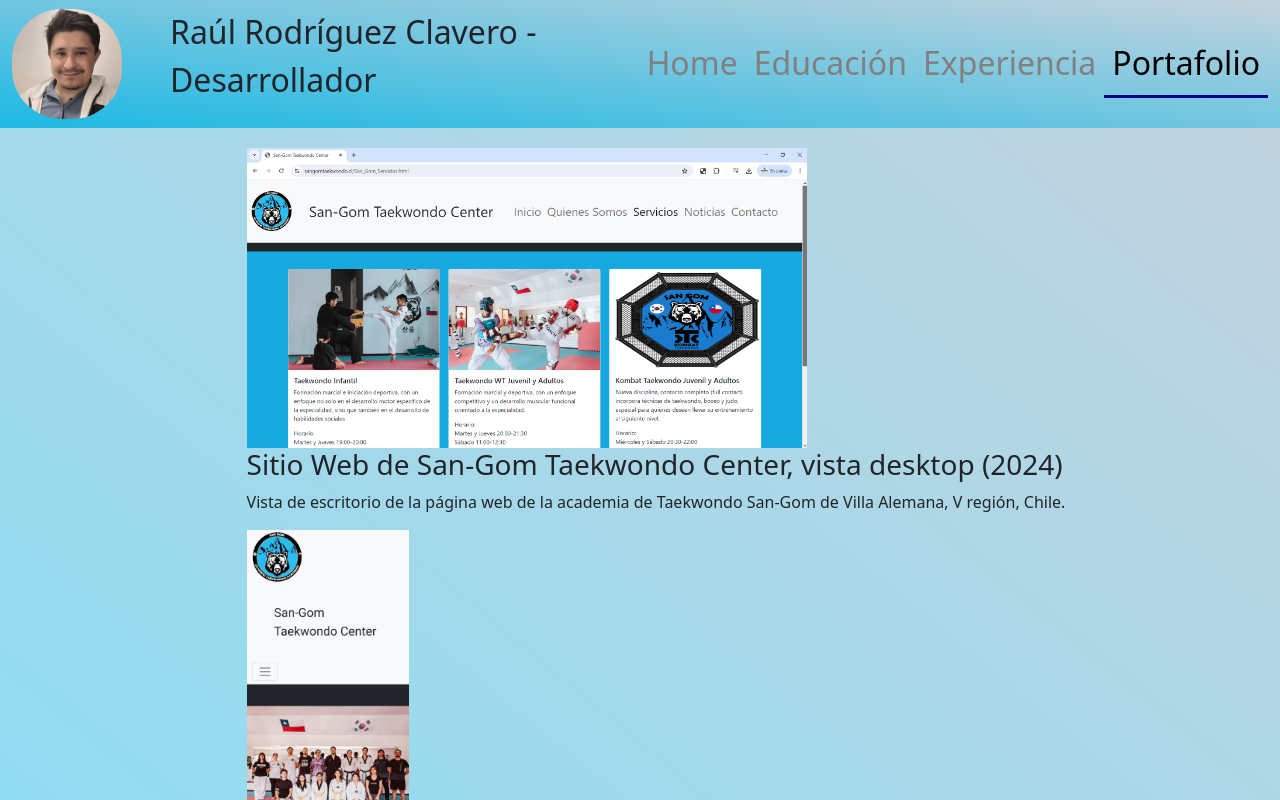
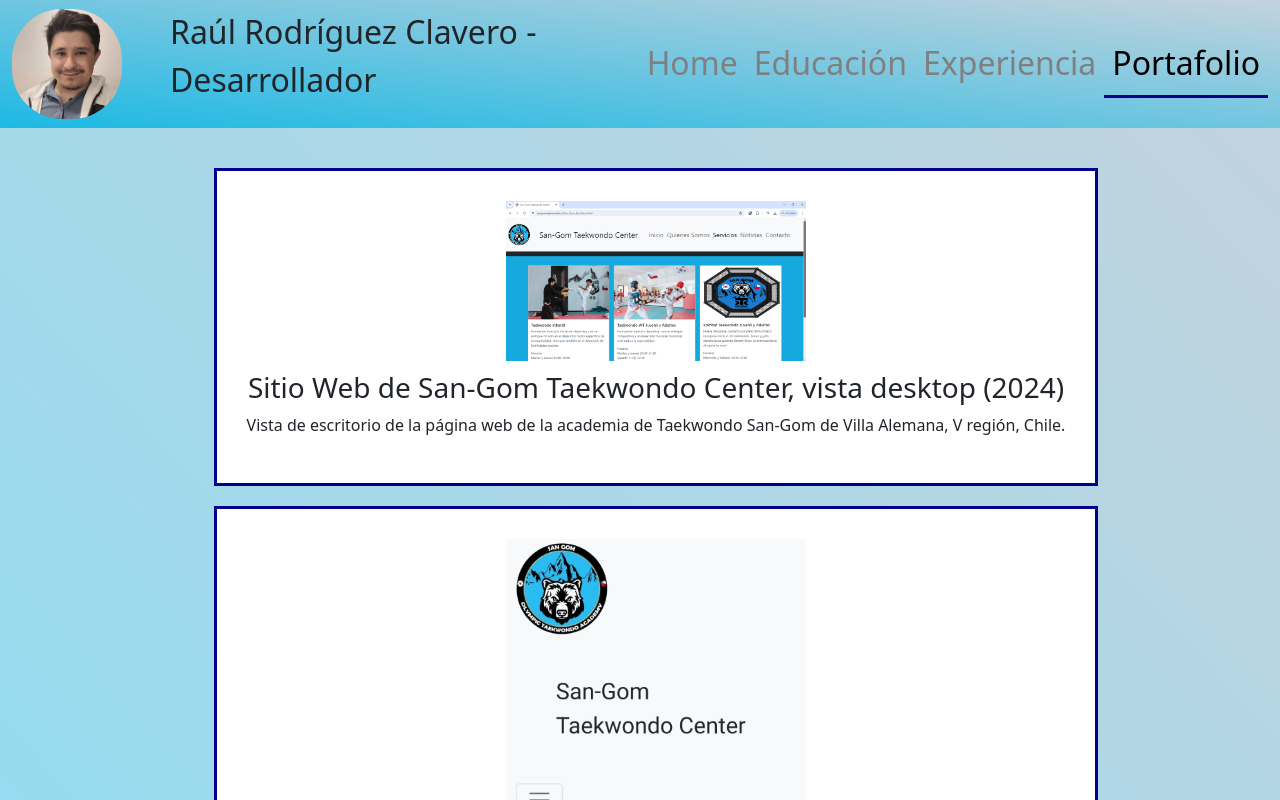
Before and after one commit to RaulWeirdStackDev/CVRaulReact, a React (Vite) app: page /portafolio in a window 1280 px wide. Shown: the top 800 px of the page. Built offline with nearby package versions, Linux system fonts and the light colour scheme.

Commit message:
trabajo en css de portafolio

```diff
--- a/src/views/Portafolio/Portafolio.jsx
+++ b/src/views/Portafolio/Portafolio.jsx
@@ -7,11 +7,11 @@
 
             <ul>
             {portafolio.map((portafolio)=>(
-                <li key={portafolio.id}>
+                <li key={portafolio.id} className='portEle'>
                     <img src={portafolio.img} alt={portafolio.title} />
 
-                    <h3 >{portafolio.title}</h3>
-                    <p >{portafolio.desc}</p>
+                    <h3 className='portTitle' >{portafolio.title}</h3>
+                    <p className='portDesc' >{portafolio.desc}</p>
 
                 </li>
 
--- a/src/views/Portafolio/portafolio.css
+++ b/src/views/Portafolio/portafolio.css
@@ -1,3 +1,28 @@
-body{display: flex; justify-content: center;}
-.portafolio{display: flex; justify-content: center; margin-top: 20px;}
-.portafolio img {height: 300px; width: auto; justify-self: center;}
+body {
+  display: flex;
+  justify-content: center;
+}
+.portafolio {
+  display: flex;
+  justify-content: center;
+  margin-top: 20px;
+}
+.portEle img {
+  height: auto;
+  width: 300px;
+}
+.portEle {
+  background-color: white;
+  border: solid darkblue;
+  display: flex;
+  flex-direction: column;
+  justify-content: center;
+  align-items: center;
+  margin-block: 20px;
+  padding: 30px;
+}
+
+.portTitle {
+
+    margin-top: 10px;
+}
```
